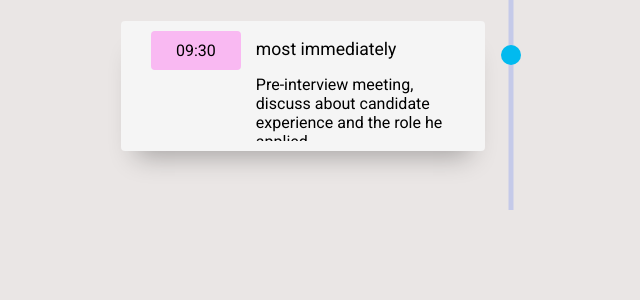
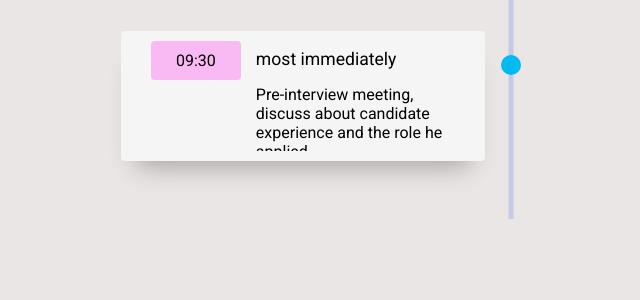
Before and after one commit to Banjer71/-react-timeline, a React (Create React App) app: page / in a window 1280 px wide. Shown: the top 300 px of the page, without its empty margins (129-769 px from the left). Built offline with nearby package versions, Linux system fonts and the light colour scheme.

Commit message:
removed margin-top from timeline css class

```diff
--- a/src/App.css
+++ b/src/App.css
@@ -3,7 +3,7 @@ body {
 }
 
 .timeline {
-  margin-top: 50px;
+  /* margin-top: 50px; */
   padding:  0px 10px;
   position: relative;
 }
@@ -32,6 +32,7 @@ body {
 .timeline-item {
   width: 100%;
   margin-bottom: 70px;
+  padding-top: 10px;
 }
 .timeline-img {
   width: 20px;
```
